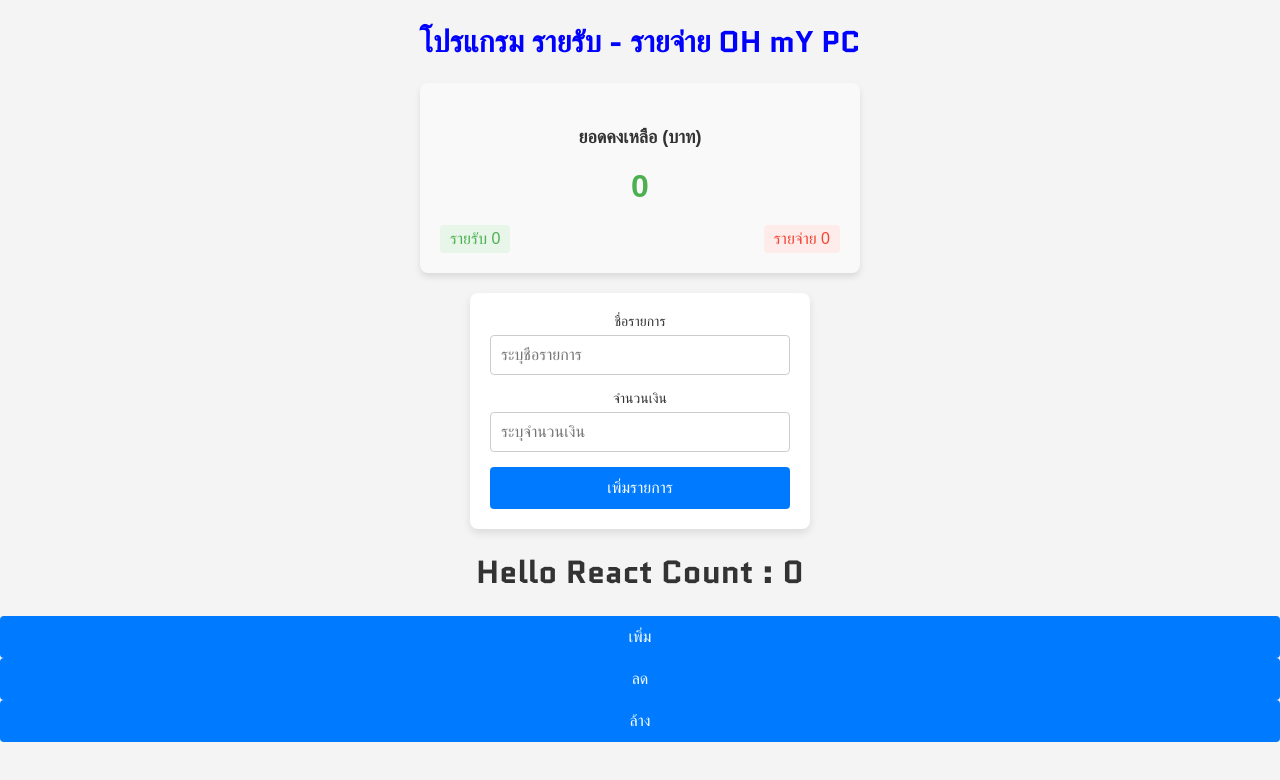
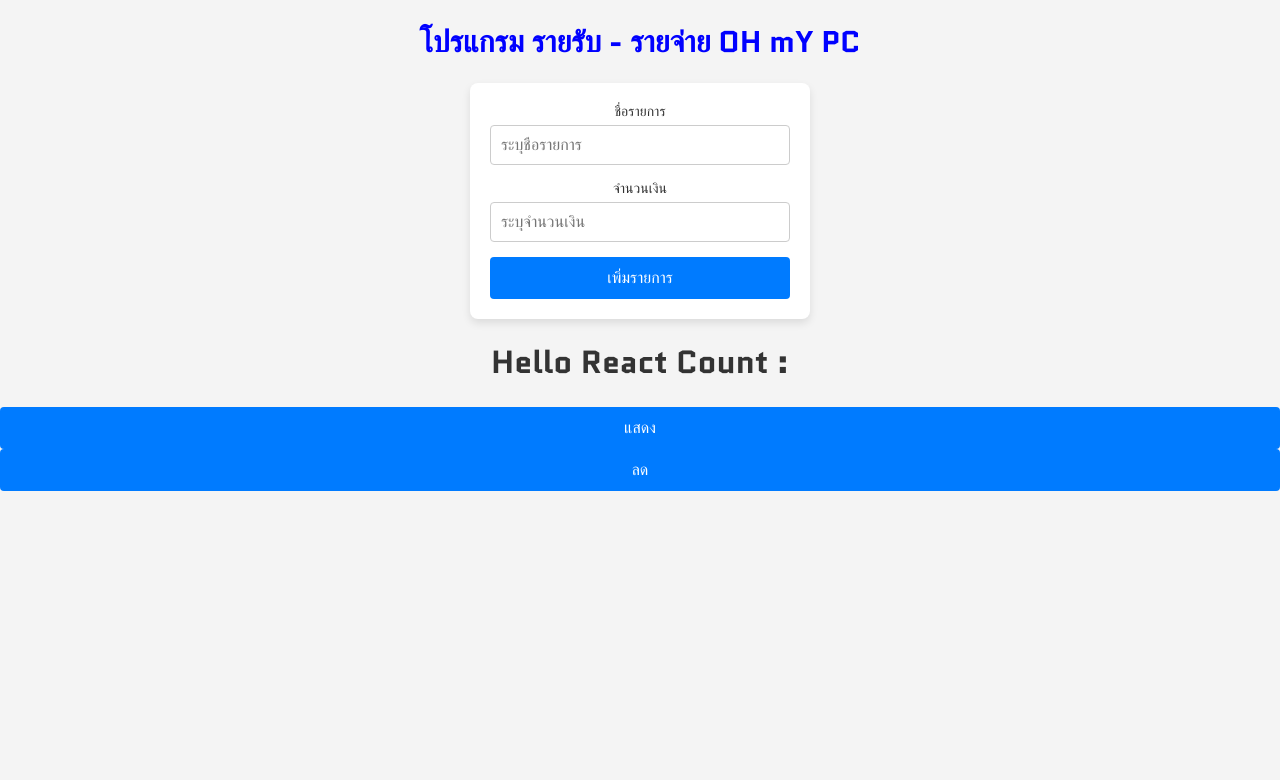
Before and after one commit to 0KrittapasKa0/react_learning_2, a React (Create React App) app: page / in a window 1280 px wide. Shown: the top 780 px of the page. Built offline with nearby package versions, Linux system fonts and the light colour scheme.

Commit message:
useReducer Full

```diff
--- a/src/components/App.js
+++ b/src/components/App.js
@@ -30,20 +30,18 @@
     setReportIncome(income);
     setResportExpense(expense);
   }, [items, ReportIncome, ReportExpense]);
-  const [count, setCount] = useState(0);
+  const [showReport, setshowReport] = useState(false);
   const reducer = (state, action) => {
     switch (action.type) {
-      case "Add":
-        return state + action.payload;
-      case "Subtract":
-        return state - action.payload;
-      case "Clear":
-        return 0;
+      case "Show":
+        return setshowReport(true);
+      case "Hide":
+        return setshowReport(false);
       default:
         return null;
     }
   };
-  const [result, dispatch] = useReducer(reducer, count);
+  const [result, dispatch] = useReducer(reducer, showReport);
   return (
     <DataContext.Provider
       value={{
@@ -53,17 +51,12 @@
     >
       <div>
         <Header />
-        <ReportComponent />
+        {showReport && <ReportComponent />}
         <FormCoponent onAddItem={onAddNewItem} />
         <Transaction items={items} />
         <h1>Hello React Count : {result}</h1>
-        <button onClick={() => dispatch({ type: "Add", payload: 10 })}>
-          เพิ่ม
-        </button>{" "}
-        <button onClick={() => dispatch({ type: "Subtract", payload: 5 })}>
-          ลด
-        </button>{" "}
-        <button onClick={() => dispatch({ type: "Clear" })}>ล้าง</button>
+        <button onClick={() => dispatch({ type: "Show" })}>แสดง</button>
+        <button onClick={() => dispatch({ type: "Hide" })}>ลด</button>
       </div>
     </DataContext.Provider>
   );
```
